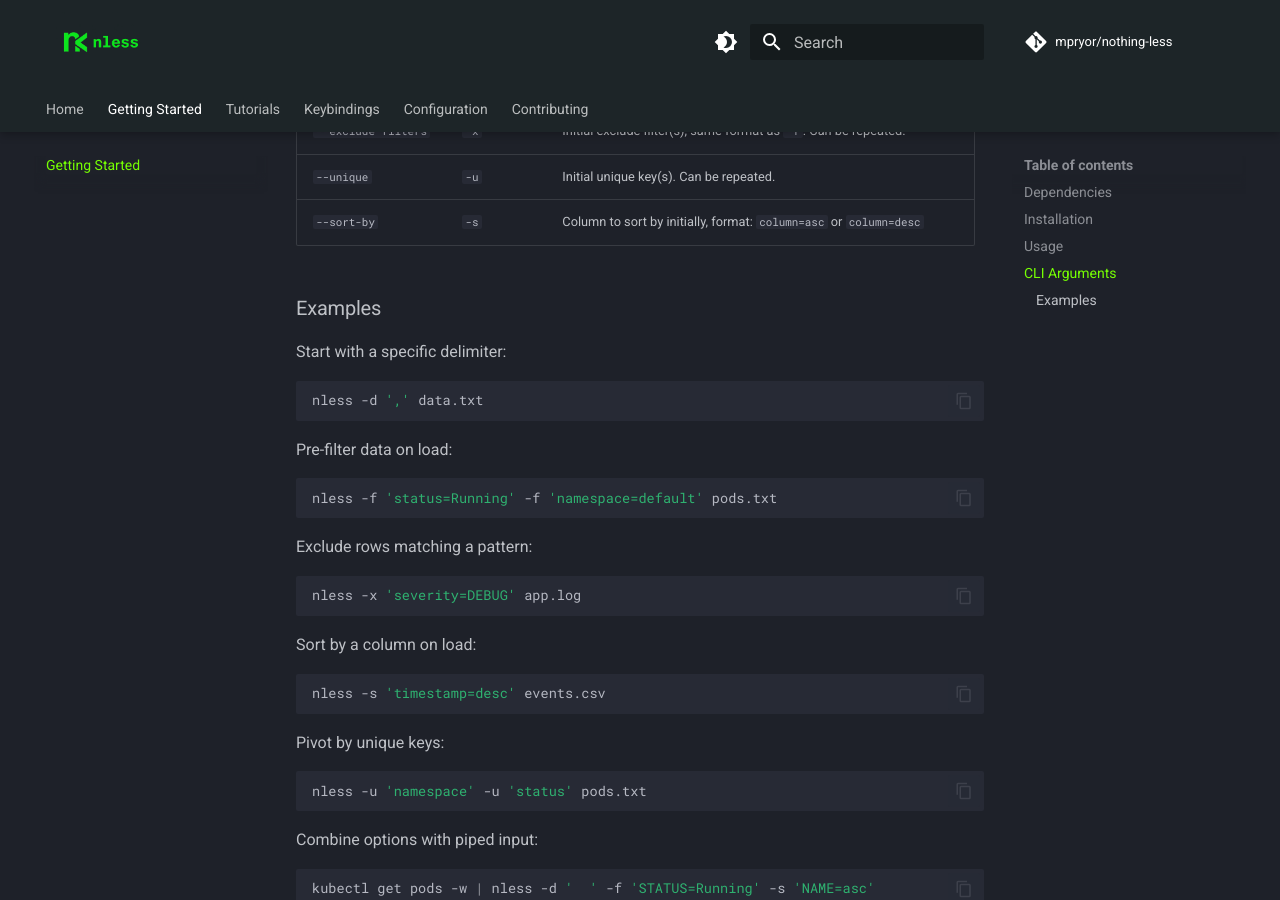
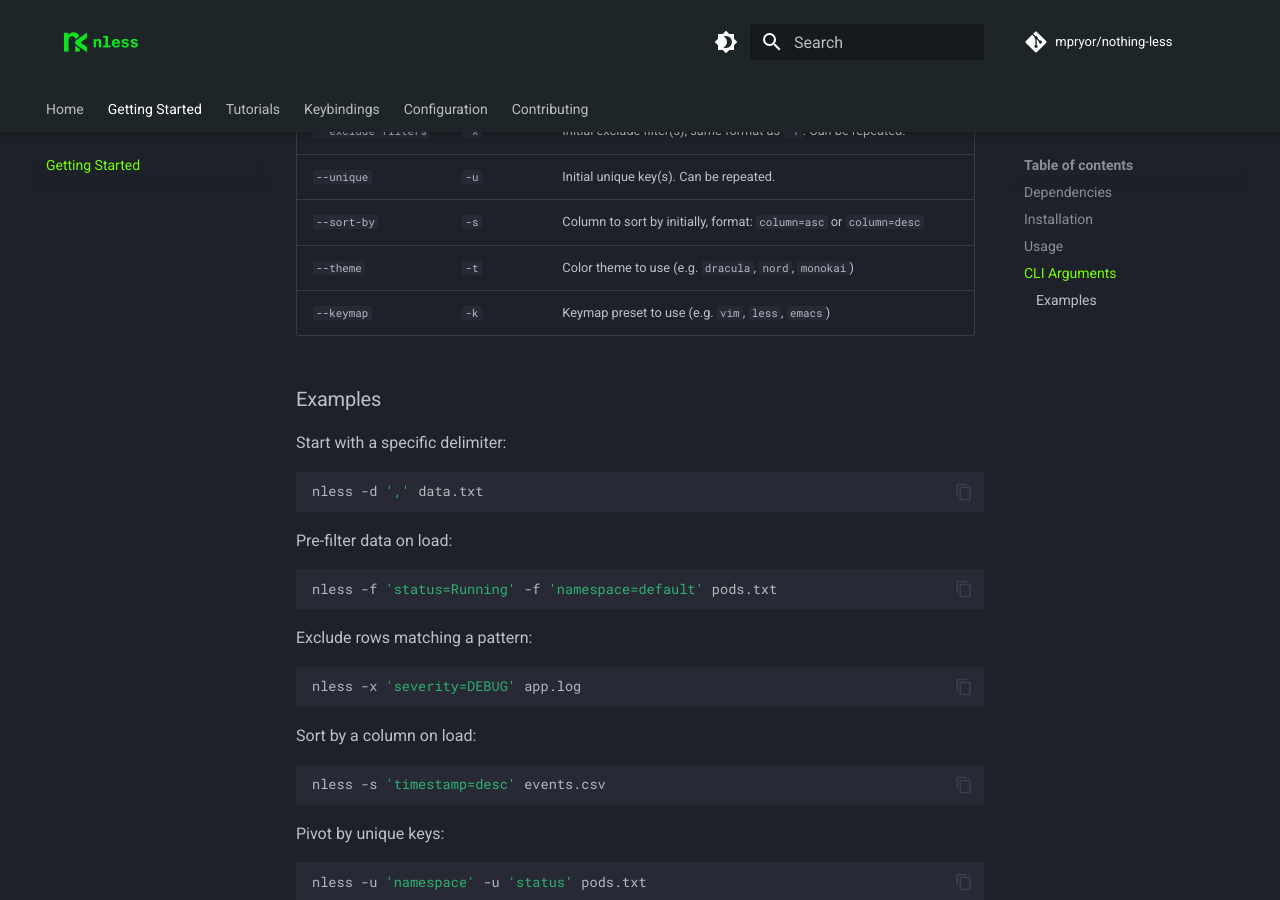
Before and after one commit to mpryor/nothing-less, an MkDocs documentation site: the page built from docs/getting-started.md, in a window 1280 px wide and 900 px high, scrolled down 1165 px. Built offline with MkDocs 1.6.1 and Material for MkDocs 9.7.7, drawn with Linux system fonts in a browser that asks for light colours; comment, search, counter and statistics services are not loaded.

Commit message:
docs: add theme/keymap CLI flags and update features list

```diff
--- a/docs/getting-started.md
+++ b/docs/getting-started.md
@@ -52,6 +52,8 @@ Once data is loaded, press `?` to view all keybindings.
 | `--exclude-filters` | `-x` | Initial exclude filter(s), same format as `-f`. Can be repeated. |
 | `--unique` | `-u` | Initial unique key(s). Can be repeated. |
 | `--sort-by` | `-s` | Column to sort by initially, format: `column=asc` or `column=desc` |
+| `--theme` | `-t` | Color theme to use (e.g. `dracula`, `nord`, `monokai`) |
+| `--keymap` | `-k` | Keymap preset to use (e.g. `vim`, `less`, `emacs`) |
 
 ### Examples
 
```
Also changed, not shown: docs/index.md (+1 -1 lines).
